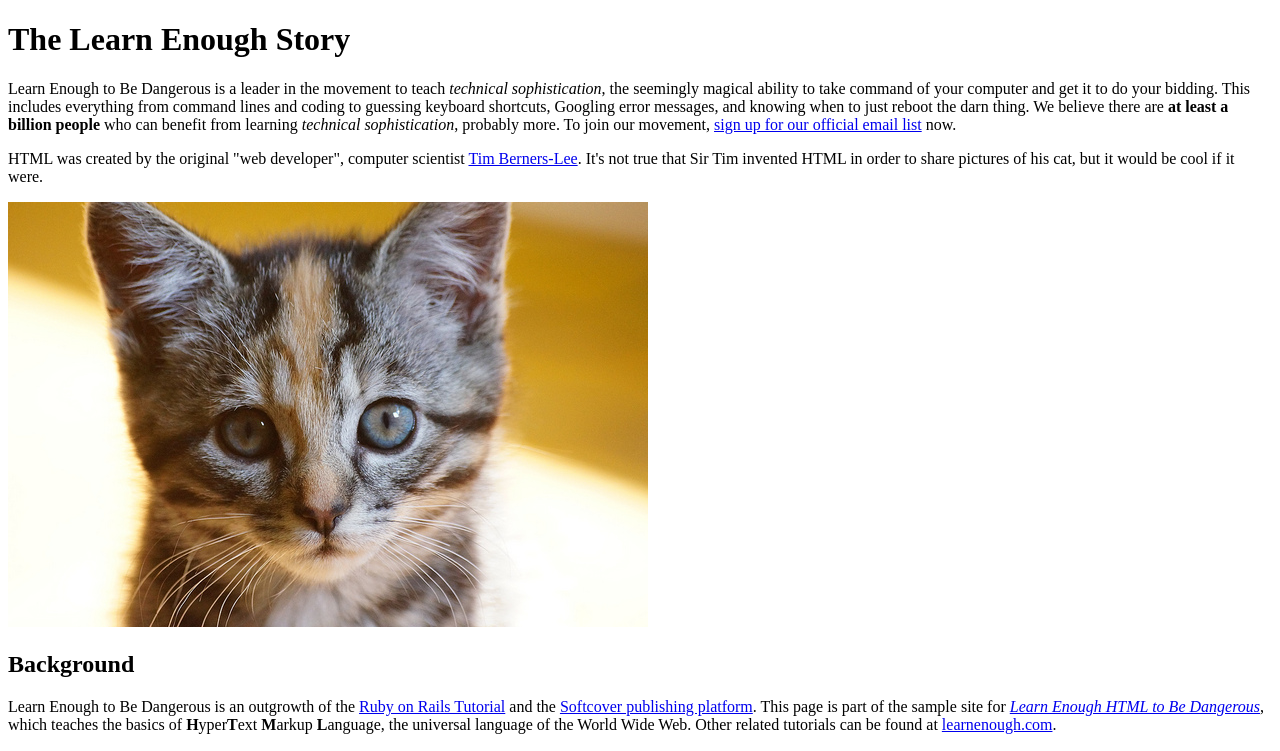
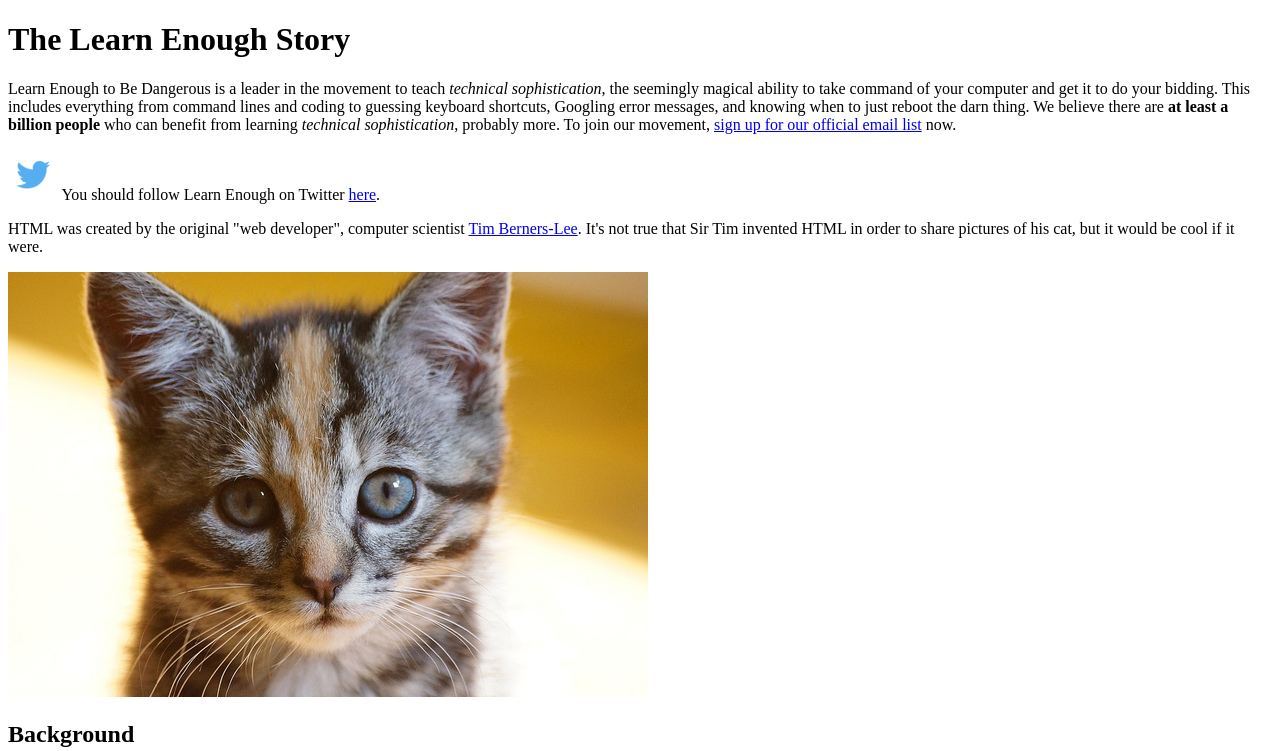
Before and after one commit to manuel79/sample_website, a plain HTML site: page index.html in a window 1280 px wide. Shown: the top 751 px of the page. Drawn offline with Linux system fonts and the light colour scheme.

Commit message:
Add twitter link to Learn Enough and image link to flickr

```diff
--- a/index.html
+++ b/index.html
@@ -18,12 +18,20 @@
       our official email list</a> now.
     </p>
     <p>
+      <a href="http://twitter.com/learnenough" target="_blank"
+        style="text-decoration: none;"> <img src="images/small_twitter_logo.png"> </a> You should
+      follow Learn Enough on Twitter <a href="http://twitter.com/learnenough"
+        target="_blank">here</a>.
+    </p>
+    <p>
       HTML was created by the original "web developer", computer scientist <a
         href="https://en.wikipedia.org/wiki/Tim_Berners-Lee">Tim
         Berners-Lee</a>. It's not true that Sir Tim invented HTML in order to
       share pictures of his cat, but it would be cool if it were.
     </p>
-    <img src="images/kitten.jpg" alt="An adorable kitten">
+    <a href="https://www.flickr.com/photos/deborah_s_perspective/14144861329">
+      <img src="images/kitten.jpg" alt="An adorable kitten">
+    </a>
     <h2>Background</h2>
     <p>
       Learn Enough to Be Dangerous is an outgrowth of the <a
```
Also changed, not shown: images/small_twitter_logo.png (added).
